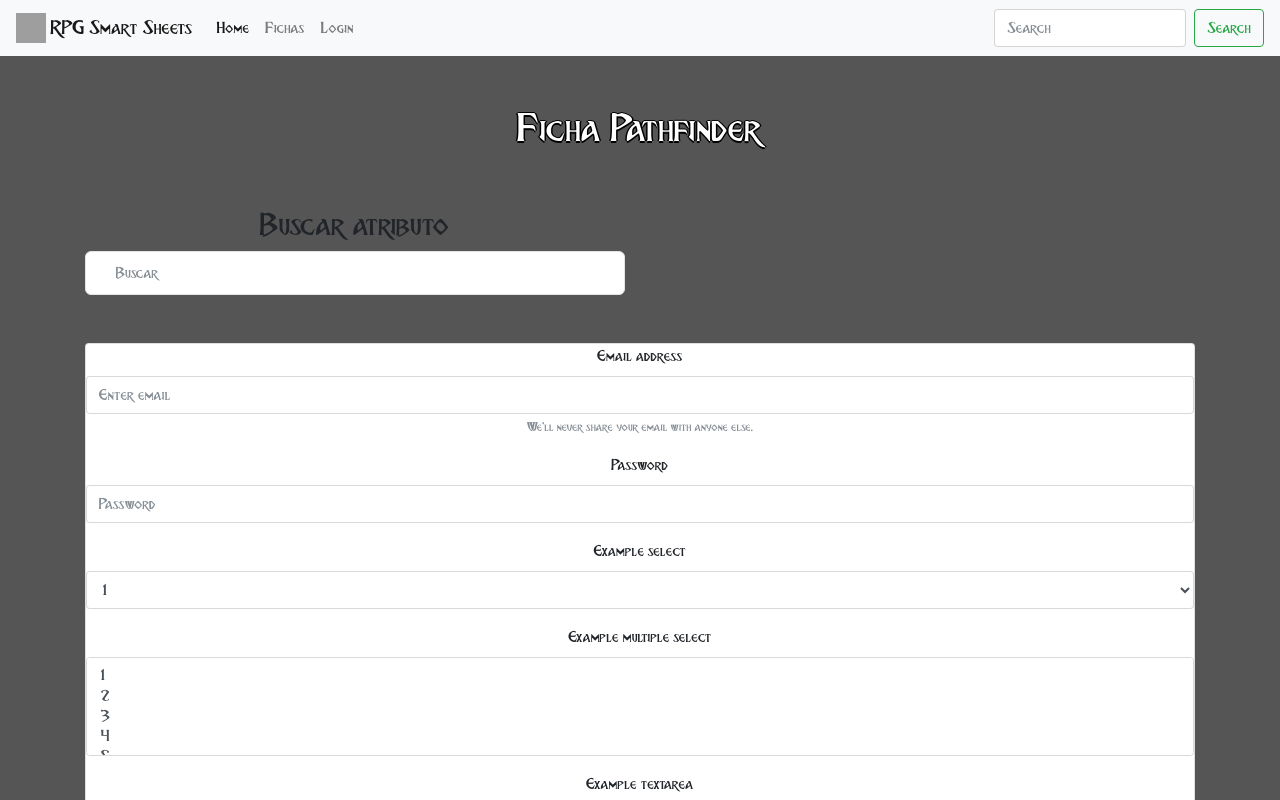
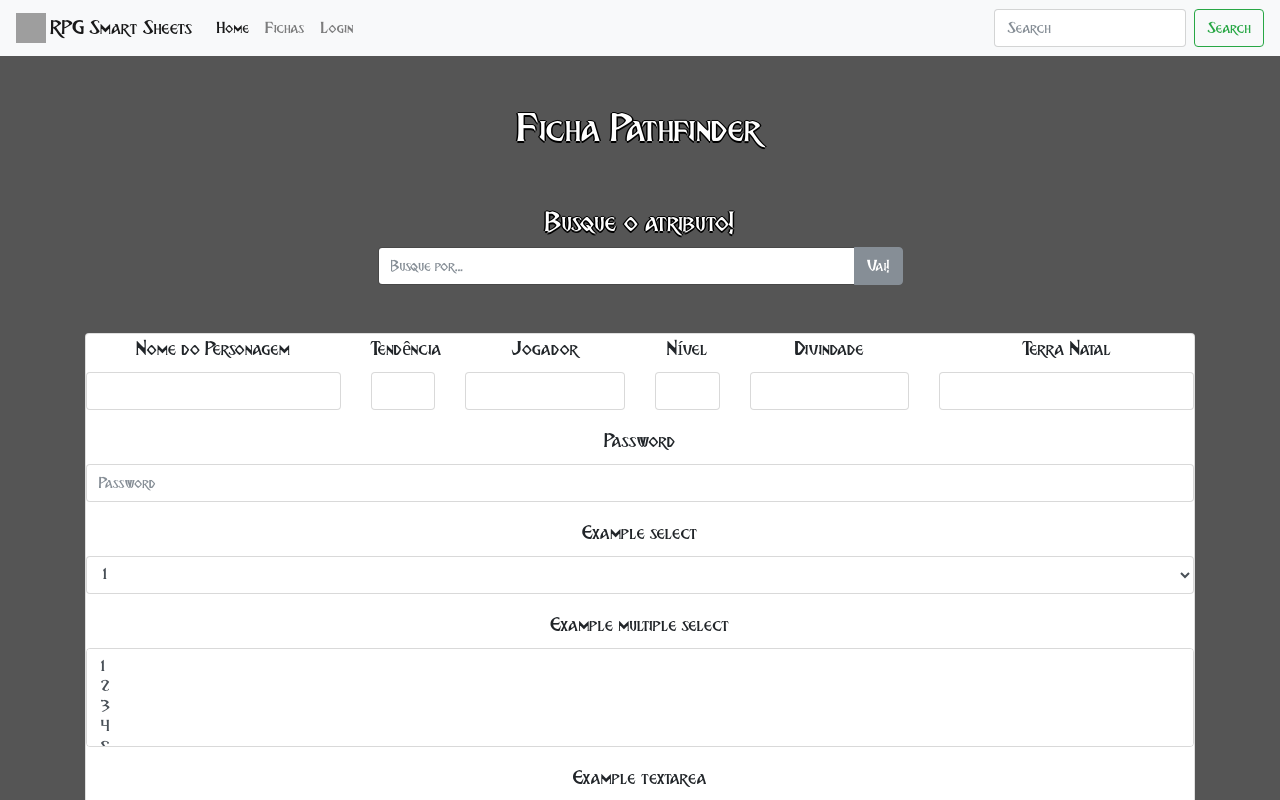
Before and after one commit to MrDobler/RPG-Smart-Sheets, an Angular app: page /fichaPathfinder in a window 1280 px wide. Shown: the top 800 px of the page. Built offline with nearby package versions, Linux system fonts and the light colour scheme; grey boxes are pictures that could not be loaded.

Commit message:
Alterando a Ficha

```diff
--- a/src/app/card-fichas/card-fichas.component.ts
+++ b/src/app/card-fichas/card-fichas.component.ts
@@ -15,7 +15,7 @@ export class CardFichasComponent implements OnInit {
       link: '../fichaPathfinder'
     },
     {
-      titulo: 'Ficha D&D 5',
+      titulo: 'Ficha Dungeons and Dragons 5',
       acao: 'Abrir Ficha',
       imagem: '/assets/img/d&d.jpg',
       link: '../ficha'
--- a/src/app/fichacompleta/fichacompleta.component.css
+++ b/src/app/fichacompleta/fichacompleta.component.css
@@ -1,38 +1,18 @@
 .font-fichas{
   color: #FFFFFF;
-  padding-top: 50px;
-  padding-bottom: 50px;
   text-shadow: -1.5px 0 black, 0 1.5px black, 1.5px 0 black, 0 -1.5px black;
 }
 
-#custom-search-input{
-  padding: 3px;
-  border: solid 1px #E4E4E4;
-  border-radius: 6px;
-  background-color: #fff;
+.input-busca {
+  margin: 0 auto;
 }
 
-#custom-search-input input{
-  border: 0;
-  box-shadow: none;
+.titulo{
+  padding-top: 50px;
+  padding-bottom: 50px;
 }
 
-#custom-search-input button{
-  margin: 2px 0 0 0;
-  background: none;
-  box-shadow: none;
-  border: 0;
-  color: #666666;
-  padding: 0 8px 0 10px;
-  border-left: solid 1px #ccc;
+
+.fonte-tamanho{
+  font-size: 125%;
 }
-
-#custom-search-input button:hover{
-  border: 0;
-  box-shadow: none;
-  border-left: solid 1px #ccc;
-}
-
-#custom-search-input .glyphicon-search{
-  font-size: 23px;
-}
--- a/src/app/fichacompleta/fichacompleta.component.html
+++ b/src/app/fichacompleta/fichacompleta.component.html
@@ -1,37 +1,58 @@
 <div class="container">
   <div class="row">
-    <div class="col-md text-center font-fichas">
+    <div class="col-md text-center titulo font-fichas">
       <h1>Ficha Pathfinder</h1>
     </div>
   </div>
 </div>
 <div class="container">
-    <div class="row">
-          <div class="col-md-6 text-center">
-          <h2 >Buscar atributo</h2>
-              <div id="custom-search-input">
-                  <div class="input-group col-md-12">
-                      <input type="text" class="form-control input-lg" placeholder="Buscar" />
-                      <span class="input-group-btn">
-                          <button class="btn btn-info btn-lg" type="button">
-                              <i class="glyphicon glyphicon-search"></i>
-                          </button>
-                      </span>
-                  </div>
-              </div>
-          </div>
+    <div class="col-md-6 input-busca text-center font-fichas">
+        <h3>Busque o atributo!</h3>
+        <div class="input-group">
+          <input type="text" class="form-control" placeholder="Busque por...">
+          <span class="input-group-btn">
+            <button class="btn btn-secondary" type="button">Vai!</button>
+          </span>
+        </div>
     </div>
-  </div>
+</div>
+
 <div class="container">
   <br>
   <br>
   <div class="card text-center">
-      <form>
-          <div class="form-group">
-            <label for="exampleInputEmail1">Email address</label>
-            <input type="email" class="form-control" id="exampleInputEmail1" aria-describedby="emailHelp" placeholder="Enter email">
-            <small id="emailHelp" class="form-text text-muted">We'll never share your email with anyone else.</small>
+      <form class="fonte-tamanho">
+        <div class="row">
+          <div class="form-group col-md-3">
+            <label for="pcName">Nome do Personagem</label>
+            <input type="text" class="form-control" name="pcName">
           </div>
+          <div class="form-group col-md-1">
+            <label for="tendency">Tendência</label>
+            <input type="text" class="form-control" name="pcTendency">
+          </div>
+          <div class="form-group col-md-2">
+            <label for="player">Jogador</label>
+            <input type="text" class="form-control" name="player">
+          </div>
+          <div class="form-group col-md-1">
+            <label for="lvl">Nível</label>
+            <input type="number" class="form-control" name="lvl">
+          </div>
+          <div class="form-group col-md-2">
+            <label for="god">Divindade</label>
+            <input type="text" class="form-control" name="god">
+          </div>
+          <div class="form-group col-md-3">
+            <label for="birthPlace">Terra Natal</label>
+            <input type="text" class="form-control" name="birthPlace">
+          </div>
+        </div>
+        <div class="row">
+
+
+        </div>
+
           <div class="form-group">
             <label for="exampleInputPassword1">Password</label>
             <input type="password" class="form-control" id="exampleInputPassword1" placeholder="Password">
--- a/src/app/fichas/fichas.component.html
+++ b/src/app/fichas/fichas.component.html
@@ -1,9 +1,11 @@
 <app-header></app-header>
 <div class="container">
   <div class="row">
-    <div class="col-md text-center font-fichas">
+    <div class="col-md-12 text-center font-fichas">
       <h1>Minhas Fichas</h1>
     </div>
   </div>
-  <app-card-fichas></app-card-fichas>
+  <div class="row">
+    <app-card-fichas></app-card-fichas>
+  </div>
 </div>
--- a/src/app/header/header.component.html
+++ b/src/app/header/header.component.html
@@ -55,7 +55,7 @@
             <input type="email" class="form-control modal-input-font" name="email" placeholder="Email">
           </div>
           <div class="form-group">
-            <label for="exampleInputPassword1">Senha</label>
+            <label for="">Senha</label>
             <input type="password" class="form-control modal-input-font" id="exampleInputPassword1" placeholder="Senha">
           </div>
           <button type="submit" class="btn btn-default">Enviar</button>
```
Also changed, not shown: src/assets/img/fichapath_logo.png (added), src/assets/img/teste.png (added).
